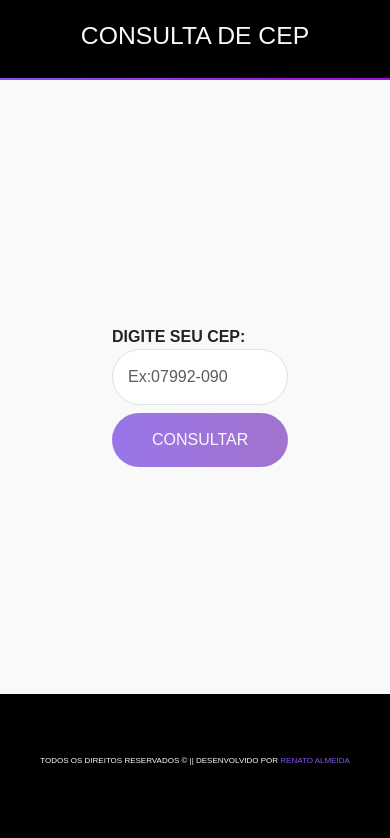
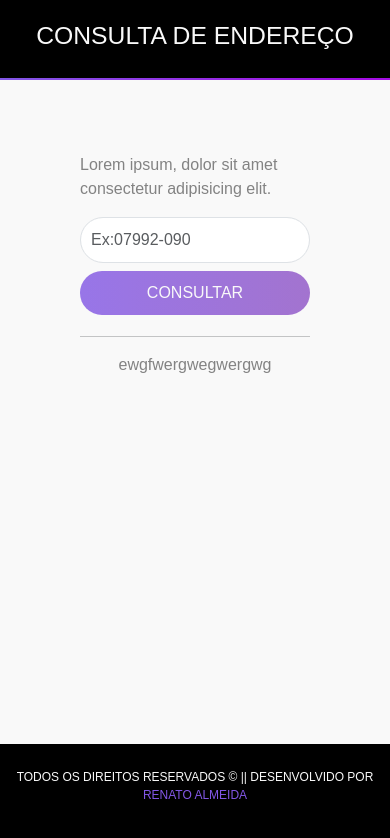
Before and after one commit to RenatoDevAlmeida/ConsultarCEP, a plain HTML site: page index.html in a window 390 px wide. Drawn offline with nearby package versions, Linux system fonts and the light colour scheme.

Commit message:
mudança ajustando responsividade e cores após a requisição.

```diff
--- a/css/style.css
+++ b/css/style.css
@@ -6,48 +6,75 @@
 }
 body {
     background: #F9F9F9;
-    display: grid;
-    max-height: 800px;
-    height: 100vh;
+
 }
 header {
-    position: fixed;
-    top: 0;
-    width: 100%;
+    display: grid;
+    height:  80px;
+    position: relative;
+}
+header div {
+    display: grid;
     background: #000;
-    height: 80px;
-    display: flex;
-    align-items: end;
+    align-items: center;
     color: #F9F9F9;
     justify-content: center;
     font-size: 20px;
 
 }
-header h2 {
-    display: grid;
-    align-self: center;
-}
-
 header::after{
     content: "";
-    display: block;
     position: absolute;
     width: 100%;
-    height: 0.1rem;
+    height: 0.15rem;
     background-image: linear-gradient(90deg, #8257E6 0%, #A40EE4 92.32%);
-}
-main {
-    display: grid;
-    padding: 100px;
-
+    bottom: -0.2px;
 }
 .conteudo {
     display: grid;
+    height: auto;
+    justify-content: center;
     align-items: center;
-    text-transform: uppercase;
-    justify-content: center;
-    height: 800px;
+    padding: 50px 50px;
+    align-self: center;
 }
+.grid {
+
+    grid-template-areas:
+        "p-conteudo . ."
+        "p-conteudo . ."
+        "inp-conteudo . ."
+        "btn-conteudo . ."
+        "endereco . .";
+}
+main {
+
+    max-width: 600px;
+    width: 400px;
+    height: 70vh;
+    max-height: 70vh;
+    margin-top: -1rem;
+}
+#p-conteudo {
+    grid-area: p-conteudo;
+    color: #838383
+}
+#inp-conteudo {
+    grid-area: inp-conteudo;
+}
+#btn-conteudo {
+    grid-area: btn-conteudo;
+
+}
+
+.endereco {
+    grid-area: endereco;
+
+}
+
+
+
+
 #btn-entrar {
     background-image: linear-gradient(90deg, rgba(130,87,230,0.8) .2%, rgba(121,48,190,0.648) 100%);
     border: none;
@@ -55,22 +82,24 @@ main {
     padding: 15px 40px;
     width: 100%;
     color: #F9F9F9;
+    margin-bottom: 5px;;
 }
+
 #cep {
-
+    padding: 15px 15px;
     border-radius: 30px;
     outline: none;
 }
 form {
+   text-transform: uppercase;
+}
 
-
-    text-transform: uppercase;
-
-}
 .endereco {
+    text-align: center;
     display: grid;
     align-items: center;
     color: #838383;
+    margin-bottom: 20px;
 }
 .endereco h6 {
     font-weight: bold;
@@ -79,34 +108,110 @@ form {
 .endereco span {
     color: #8257E6;
 }
+footer {
+    position: relative;
+}
 footer div {
-    height: 150px;
+    position: fixed;
+    height: 6.25rem;
     background: #000;
-    width: 100vw;
+    width: 100%;
     display: grid;
     justify-content: center;
     align-items: center;
     color: #F9F9F9;
-    position: fixed;
     bottom: 0;
+
 }
 footer span {
     color: #8257E6;
 }
+
+
+
 /* .endereco h3 {
 
 } */
 
-@media (max-width: 625px) {
+
+/* ==================RESPONSIVIDADE================== */
+@media (min-height: 769px) {
+    main {
+        margin-top: 20%;
+        padding-top: 50px;
+
+    }
+
+}
+
+/* TELAS 768px de altura */
+@media (max-height: 768px) {
+    .conteudo {
+        height: 65vh;
+
+    }
+    main {
+        max-width: 600px;
+        width: 400px;
+
+    }
+    footer div {
+        height: 6rem;
+    }
+
+}
+
+ @media (max-width: 625px) {
 
     footer div p {
-        font-size: 0.7rem;
+        /* font-size: 1rem; */
+        text-align: center;
     }
 
 }
 @media (max-width: 437px) {
     footer div p {
-        font-size: 0.5rem;
+        text-align: center;
+        font-size: 0.75rem;
     }
 
 }
+
+@media (max-width: 313px) {
+    header div h2 {
+        font-size: 1.2rem;
+    }
+
+}
+@media (max-width: 407px) {
+    main {
+        margin-top: 5%;
+        max-width: 250px;
+        width: 250px;
+        height: 60vh;
+        max-height: 70vh;
+        padding: 10px;
+    }
+    .grid {
+
+        grid-template-areas:
+            "p-conteudo "
+            "inp-conteudo "
+            "btn-conteudo "
+            "endereco ";
+    }
+    #btn-entrar {
+
+        border-radius: 40px;
+        padding: 10px 30px;
+        width: 100%;
+        color: #F9F9F9;
+    }
+
+    #cep {
+        padding: 10px 10px;
+        border-radius: 40px;
+        outline: none;
+    }
+
+}
--- a/index.html
+++ b/index.html
@@ -11,28 +11,39 @@
 </head>
 <body>
     <header>
-        <h2>CONSULTA DE CEP</h2>
+        <div>
+            <h2>CONSULTA DE ENDEREÇO</h2>
+        </div>
     </header>
-    <section class="container conteudo" >
-        <main class=" row">
-            <div class=" mb-2 ">
-                <strong><label for="floatingInput">Digite seu CEP:</label></strong>
-                <input type="number" class="form-control mb-2" id="cep" placeholder="Ex:07992-090" style="padding: 15px 15px;" name="cep">
+     <section class="conteudo grid" >
+        <main>
+            <div id="p-conteudo">
+
+                <p>
+                    Lorem ipsum, dolor sit amet consectetur adipisicing elit.
+
+                </p>
+            </div>
+            <div id="inp-conteudo">
+
+                <input type="number" class="form-control mb-2" id="cep" placeholder="Ex:07992-090"  name="cep">
+            </div>
+            <div id="btn-conteudo">
                 <button type="submit" class="" id="btn-entrar" onclick="consultaEndereco()">CONSULTAR</button>
             </div>
+            <hr>
+            <div class="endereco">
+                 ewgfwergwegwergwg
+            </div>
+        </main>
 
 
-            <div class="endereco"></div>
-            <!-- <input type="submit" class="btn btn-primary" style="padding: 15px 15px;" id="btn-entrar" value="ENVIAR DADOS" > -->
-            </div>
-
-
-        </main>
 
     </section>
-    <section class="">
+
+    <section >
         <footer  >
-            <div class="col-sm-12">
+            <div >
                 <p>TODOS OS DIREITOS RESERVADOS &COPY; || DESENVOLVIDO POR <span>RENATO ALMEIDA</span></p>
              </div>
         </footer>
--- a/js/script.js
+++ b/js/script.js
@@ -6,27 +6,30 @@ function consultaEndereco() {
         mensagemEndereco.style.color = "red";
         mensagemEndereco.innerHTML = "Verifique a quantidade de caracteres!";
         return;
-    }
-    let url = `https://viacep.com.br/ws/${cep}/json/`;
-    fetch(url).then(function(response){
-        response.json().then(function(data){
-            let cep = data.cep;
-            let logradouro  = data.logradouro;
-            let complemento = data.complemento;
-            let bairro = data.bairro;
-            let cidade = data.localidade;
+    } else {
+        mensagemEndereco.style.color = "#838383";
+        let url = `https://viacep.com.br/ws/${cep}/json/`;
+        fetch(url).then(function(response){
+            response.json().then(function(data){
+                if(data.complemento) {
 
-            mensagemEndereco.innerHTML = `  <h6>Aqui está o endereço consultado:</h6>
-                                            <p>CEP:${cep} </p>
-                                            <p>Logradouro: <span>${logradouro} </span>\n</p>
-                                           <p> Complemento:${complemento} \n</p>
-                                            <p>Bairro: ${bairro}\n </p>
-                                            <p>Cidade: ${cidade} - ${data.uf}</p>`;
+                    mensagemEndereco.innerHTML = `  <h6>Aqui está o endereço consultado:</h6>
+                                                <p>CEP: <span> ${data.cep}</span> -
+                                                Logradouro: <span> ${data.logradouro}</span> </p>
+                                                <p> Complemento:  <span>${data.complemento}</span> </p>
+                                                <p>Bairro:  <span>${data.bairro}</span> - Cidade: <span> ${data.localidade} - </span> <span>${data.uf} </span></p>`;
+                    } else {
+                        mensagemEndereco.innerHTML = `  <h6>Aqui está o endereço consultado:</h6>
+                                                <p>CEP: <span> ${data.cep}</span> -
+                                                Logradouro: <span> ${data.logradouro}</span> </p>
+
+                                                <p>Bairro:  <span>${data.bairro}</span> - Cidade: <span> ${data.localidade} - </span> <span>${data.uf} </span></p>`;
+                    }
 
         });
     });
 
-
+    }
 
 }
 // consultaEndereco();
```
